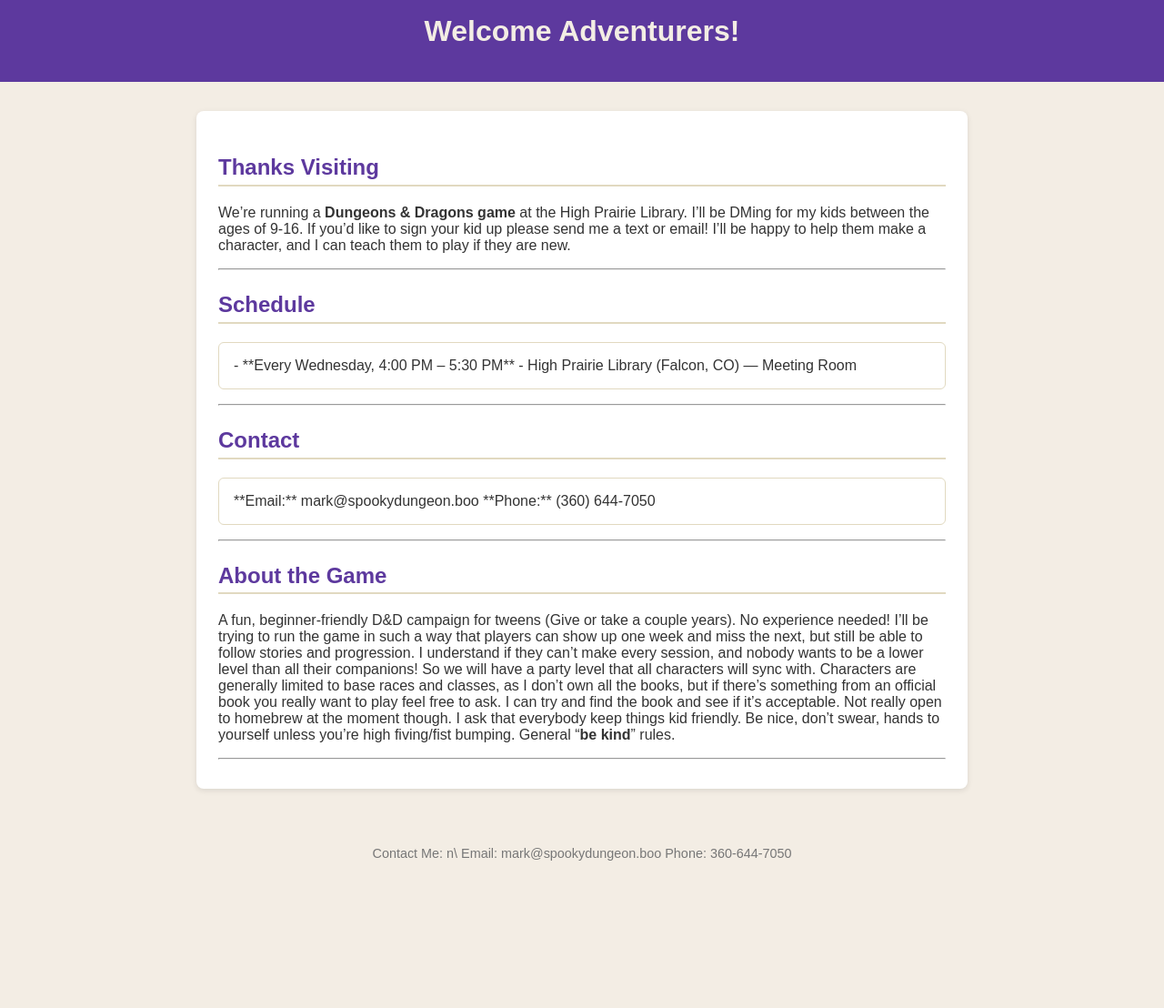
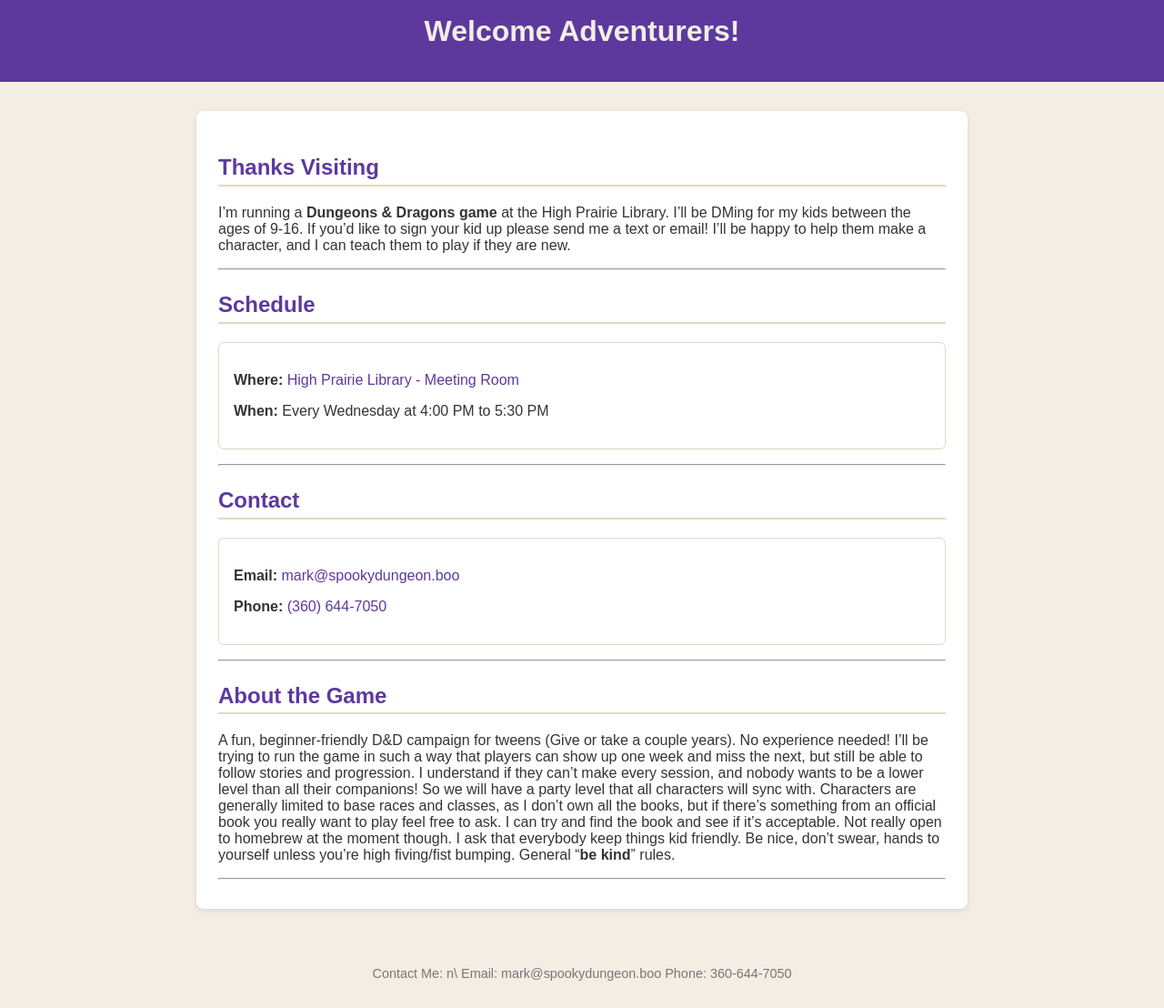
Before and after one commit to Felivath/felivath.github.io, a Jekyll site: the page built from index.markdown, in a window 1280 px wide. Shown: the whole page at 91% size. Built offline with Jekyll 4.4.1, drawn with Linux system fonts in a browser that asks for light colours; before the commit the page ends 976 px from its top, so only the background shows below that.

Commit message:
Update index.markdown

```diff
--- a/index.markdown
+++ b/index.markdown
@@ -4,23 +4,28 @@
 ---
 
 ##  Thanks Visiting
-We’re running a **Dungeons & Dragons game** at the High Prairie Library. I'll be DMing for my kids between the ages of 9-16. If you'd like to sign your kid up please send me a text or email! I'll be happy to help them make a character, and I can teach them to play if they are new.
+I'm running a **Dungeons & Dragons game** at the High Prairie Library. I'll be DMing for my kids between the ages of 9-16. If you'd like to sign your kid up please send me a text or email! I'll be happy to help them make a character, and I can teach them to play if they are new.
 
 ---
 
 ##  Schedule
 <div class="box">
-- **Every Wednesday, 4:00 PM – 5:30 PM**
-- High Prairie Library (Falcon, CO) — Meeting Room
+  <p><strong>Where:</strong>
+    <a href="https://www.google.com/maps/place/7035+Meridian+Rd,+Peyton,+CO+80831" target="_blank">
+      High Prairie Library - Meeting Room
+    </a>
+  </p>
+  <p><strong>When:</strong> Every Wednesday at 4:00 PM to 5:30 PM</p>
 </div>
 
 ---
 
 ##  Contact
 <div class="box">
-**Email:** mark@spookydungeon.boo
-**Phone:** (360) 644-7050
+<p><strong>Email:</strong> <a href="mailto:mark@spookydungeon.boo">mark@spookydungeon.boo</a></p>
+<p><strong>Phone:</strong> <a href="tel:13606447050">(360) 644-7050</a></p>
 </div>
+
 
 ---
 
```
